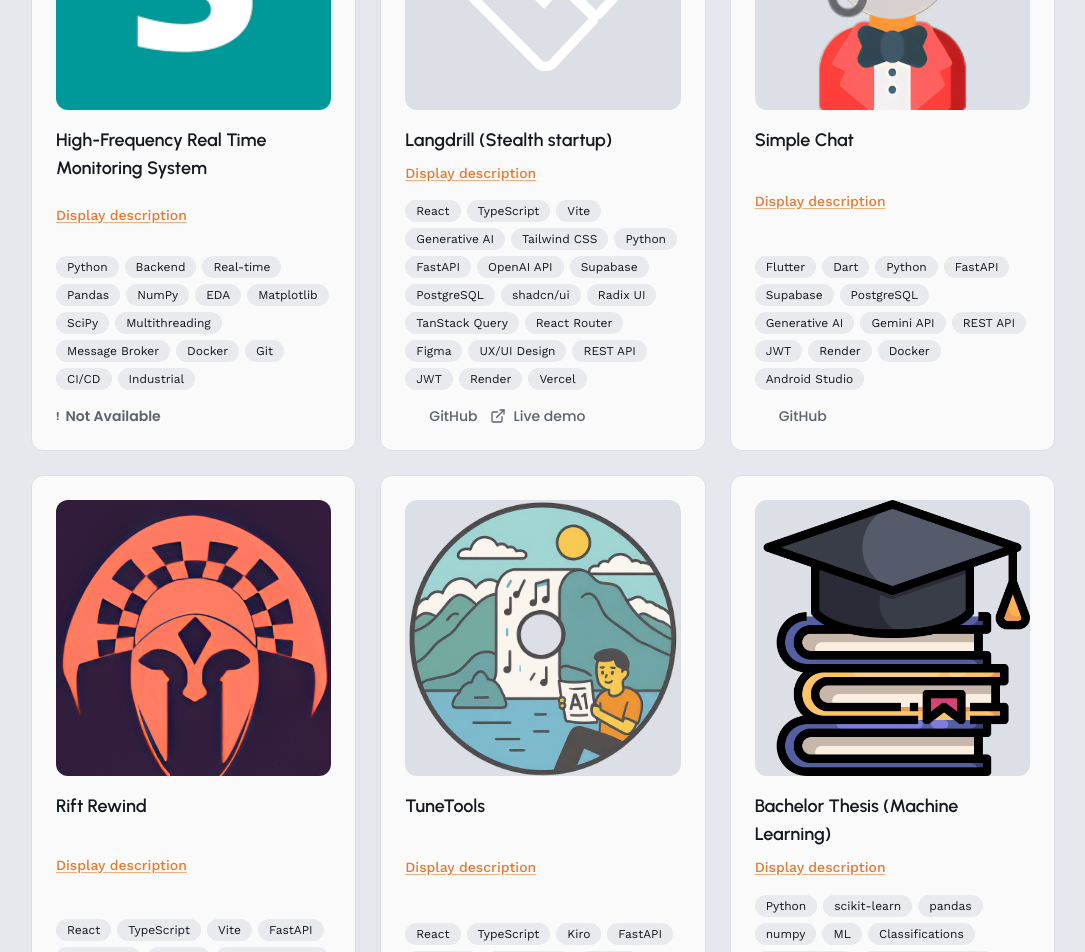
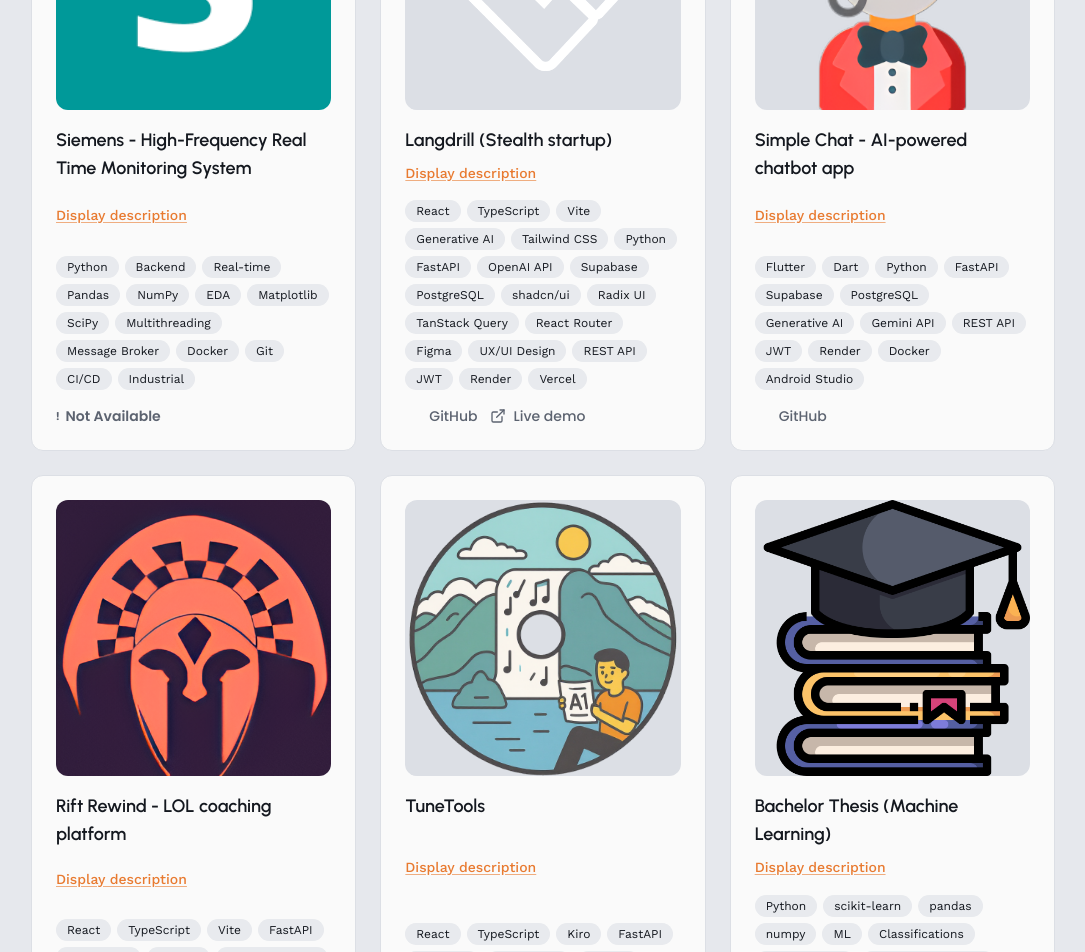
Before and after one commit to Rouxxel/per_web_venzer, a React (Vite) app in the folder frontend/: page / in a window 1280 px wide. Shown: the part 2740-3692 px from the top of the page, without its empty margins (97-1182 px from the left). Built offline with nearby package versions, Linux system fonts and the light colour scheme; some icons are missing.

Commit message:
Naming changes

```diff
--- a/frontend/src/data/projects.ts
+++ b/frontend/src/data/projects.ts
@@ -13,7 +13,7 @@ export interface Project {
 
 export const projects_en: Project[] = [
   {
-    title: "High-Frequency Real Time Monitoring System",
+    title: "Siemens - High-Frequency Real Time Monitoring System",
     image: "/images/siemens/siemens_logo.png",
     description:
       "This is a joint project between RWTH Aachen university, Weiss spindletechnologies and Siemens; I architected, developed, tested and deployed a production-grade, multi-threaded real-time high-frequency monitoring backend system. The Python-based system ingests high-volume sensor data via a message broker (MQTT), monitors and analyzes machine runtime behavior and exports CSV outputs and Pandas/Matplotlib visualizations for further analysis. Source code and demos are not public (Siemens proprietary).",
@@ -67,7 +67,7 @@ export const projects_en: Project[] = [
     live_demo: "https://langdrill.vercel.app",
   },
   {
-    title: "Simple Chat",
+    title: "Simple Chat - AI-powered chatbot app",
     image: "/images/simple_chat/ic_launcher.png",
     description:
       "AI-powered chatbot app built with a Flutter mobile client and Python-based FastAPI backend deployed on Render, using Gemini 2.5 Flash API and Supabase for user authentication, persistent chat history and user preferences and log in. The app is designed to be a way for users to converse with an AI chatbot with a personality of their choosing and maintain somewhat lasting conversation with it, although context and longterm memory remains a problem.",
@@ -90,7 +90,7 @@ export const projects_en: Project[] = [
     github: "https://github.com/Rouxxel/simple-chat",
   },
   {
-    title: "Rift Rewind",
+    title: "Rift Rewind - LOL coaching platform",
     image: "/images/rift_rewind/logo_helmet.png",
     description:
       "League of Legends coaching dashboard with a React+TS frontend and FastAPI backend that interfaces with the Riot Games API for match history, champion data and performance analytics. The webapp features a selection of pages for the user to go into detail about their match history, heroes sinergy, predictions among other things, always with a floating bubble to open a chatbot assistant that contains the context of the current page they are so they can obtain more precise insights.",
@@ -350,7 +350,7 @@ export const projects_en: Project[] = [
     github: "https://github.com/Rouxxel/drone_battery_performance_prediction",
   },
   {
-    title: "CorpuScan",
+    title: "CorpuScan - Financial document summarization",
     image: "/images/corpus_scan/logo.png",
     description:
       "Collaborated on a Big Berlin Hack project: CorpuScan turns dense financial documents into short executive video briefings. Users upload a PDF, paste a URL, or type a query; a multi-agent pipeline (Gemini 2.5 Pro) extracts key financials, writes a 4-scene script, generates voiceover via ElevenLabs TTS, renders motion graphics with the Hera API in parallel, and stitches everything into a playable MP4 with ffmpeg.",
@@ -374,6 +374,8 @@ export const projects_en: Project[] = [
       "REST API",
       "Docker",
       "Vercel",
+      "Business",
+      "Finance",
       "Railway",
     ],
     classifications: ["Fullstack", "Web", "AI / Data", "Hackathon"],
@@ -445,13 +447,13 @@ export const projects_en: Project[] = [
 //------------------------SPANISH DESCRIPTIONS-----------------------------
 //-------------------------------------------------------------------------
 const projectDescriptionsEs: Record<string, string> = {
-  "High-Frequency Real Time Monitoring System":
+  "Siemens - High-Frequency Real Time Monitoring System":
     "Este es un proyecto conjunto entre la universidad RWTH Aachen, Weiss spindletechnologies y Siemens. Yo arquitecté, desarrollé, probé y desplegué un backend de monitoreo en tiempo real y alta frecuencia, multihilo y de nivel productivo para un proyecto conjunto con RWTH Aachen y Weiss Spindletechnologies. El sistema en Python admite grandes volúmenes de datos de sensores mediante un message broker, monitorea y analiza el comportamiento de la máquinas, exporta resultados en CSV y gráficos	con Pandas/Matplotlib para análisis post-test. El código fuente y demos no son públicos (propiedad de Siemens).",
   "Langdrill (Stealth startup)":
     "Como desarrollador frontend, trabajé en una plataforma educativa mejorada con IA construida con React+TS en frontend y FastAPI en backend. Incluye acceso por roles para profesores/estudiantes, generación de ejercicios con IA (escritura, lectura, escucha con TTS y conversación con agente de voz/IA), gestión de clases, seguimiento de tareas, analíticas de estudiantes y sistema de plantillas. También estaba conectada a Supabase (PostgreSQL) para autenticación y almacenamiento de datos.",
-  "Simple Chat":
+  "Simple Chat - AI-powered chatbot app":
     "Aplicación de chatbot que implementa una API de IA y fue construida con cliente móvil Flutter y backend FastAPI en Python desplegado en Render, usando la API Gemini 2.5 Flash y Supabase para autenticación, historial persistente y preferencias de usuario. La app está diseñada para conversar con un chatbot con personalidad configurable y mantener conversaciones más duraderas, aunque el contexto y la memoria a largo plazo siguen siendo un reto.",
-  "Rift Rewind":
+  "Rift Rewind - LOL coaching platform":
     "Dashboard de coaching para League of Legends con frontend en React+TS y backend en FastAPI que se integra con la API de Riot Games para historial de partidas, datos de campeones y analíticas de rendimiento. La web ofrece varias páginas para profundizar en historial, sinergias y predicciones, además de una burbuja flotante para abrir un asistente conversacional con contexto de la página actual y obtener insights más precisos.",
   "TuneTools":
     "Pipeline que convierte contexto diario (noticias, clima, calendario) en canciones personalizadas: un LLM genera especificaciones y letras, el modelo YuE sintetiza audio en RunPod y la API de Gemini crea el arte del álbum para entregar una canción al usuario. El frontend está desplegado en Vercel, el backend en Railway, conectado a Supabase para autenticación y almacenamiento de audios/arte generados.",
@@ -471,7 +473,7 @@ const projectDescriptionsEs: Record<string, string> = {
     "Extensión de Chrome como probador virtual: permite seleccionar una prenda desde la página o mediante arrastrar y soltar, subir una selfie y generar un resultado de prueba virtual con IA. Tiene interfaz en panel lateral con content script para 'seleccionar desde la página'; backend FastAPI que ejecuta llamados API de FLUX de Black Forest Labs para composición multi-imagen (MIC), con endpoints de sondeo y descarga. Incluye endpoints extra para futuras funciones de Text-To-Image (TTI) e Image Edit With Mask (IDWM).",
   "Drone battery performance prediction system":
     "Sistema híbrido de física + ML para predecir y optimizar el rendimiento de baterías de drones en entornos fríos. Arquitectura de 4 capas: un pipeline de ingeniería de características extrae 22 features de series temporales (térmicas, eléctricas, de movimiento) de la telemetría bruta; una red LSTM en PyTorch predice el voltaje y la temperatura de la batería en el siguiente paso usando una ventana deslizante; un Modelo de Circuito Equivalente + simulador térmico proporciona una línea base física que la capa ML corrige de forma residual; y un controlador basado en reglas activa la limitación de corriente y el precalentamiento termodinámico según las predicciones. Verificado con una suite de tests de propiedades con Hypothesis que cubre física, estados del modelo, transformaciones de datos y límites del controlador.",
-  "CorpuScan":
+  "CorpuScan - Financial document summarization":
     "Colaboré en un proyecto para el Big Berlin Hack: CorpuScan convierte documentos financieros densos en breves briefings ejecutivos en video. Usuarios suben un PDF, pegan una URL o una query; el pipeline multi-agente (Gemini 2.5 Pro) extrae los datos financieros clave, redacta un guion de 4 escenas, genera la narración con ElevenLabs TTS, renderiza gráficos en movimiento con la API de Hera en paralelo y ensambla todo en un MP4 reproducible con ffmpeg.",
   "Companion Sonion VSCode extension":
     "Extensión simple de VSCode que agrega entidades 'companion' animadas en un panel. Usuarios pueden generar múltiples compañeros en formato GIF/PNG/WebM, arrastrarlos y redimensionarlos, también personalizar el que quieran renderizar. Posee estado persistente entre sesiones y guardado/carga de perfiles. Solo quería divertirme",
@@ -483,13 +485,13 @@ const projectDescriptionsEs: Record<string, string> = {
 //------------------------FRENCH DESCRIPTIONS------------------------------
 //-------------------------------------------------------------------------
 const projectDescriptionsFr: Record<string, string> = {
-  "High-Frequency Real Time Monitoring System":
+  "Siemens - High-Frequency Real Time Monitoring System":
     "Ce un projet conjoint entre RWTH Aachen université, Weiss Spindletechnologies et Siemens. J’ai architecturé, développé, testé et déployé un backend de surveillance a temps réel et haute fréquence, multithread et de niveau production. Le système Python ingère de grands volumes de données de capteurs via un message broker, surveille et analyse le comportement des machines, et exporte des résultats en CSV et graphiques avec Pandas/Matplotlib pour analyse post-test. Le code source et les démonstrations sont pas publics (propriété de Siemens).",
   "Langdrill (Stealth startup)":
     "En tant que développeur frontend, j’ai travaillé sur une plateforme éducative améliorée par IA, construite avec React+TS pour le frontend et FastAPI pour le backend. Elle inclut un accès par rôle pour enseignants/étudiants, génération d’exercices IA (écriture, lecture, écoute avec TTS et conversation avec agent IA/voix), gestion de classes, suivi des devoirs, analyses des étudiants et système de templates. Elle était également connectée à Supabase (PostgreSQL) pour l’authentification et le stockage des données.",
-  "Simple Chat":
+  "Simple Chat - AI-powered chatbot app":
     "Application de chatbot alimentée par une API IA, construite avec un client mobile Flutter et un backend FastAPI en Python déployé sur Render, utilisant l’API Gemini 2.5 Flash et Supabase pour l’authentification, l’historique persistant et les préférences utilisateur. L’application permet de converser avec un chatbot à personnalité configurable et de maintenir des conversations relativement longues, bien que le contexte et la mémoire à long terme restent un défi.",
-  "Rift Rewind":
+  "Rift Rewind - LOL coaching platform":
     "Tableau de bord de coaching pour League of Legends avec frontend en React+TS et backend FastAPI intégré à l’API Riot Games pour l’historique des matchs, les données des champions et les analyses de performance. Le site propose plusieurs pages pour explorer l’historique, les synergies et les prédictions, avec une bulle flottante ouvrant un assistant conversationnel contextualisé pour obtenir des insights précis.",
   "TuneTools":
     "Pipeline transformant le contexte quotidien (actualités, météo, calendrier) en chansons personnalisées : un LLM génère les spécifications et les paroles, le modèle YuE synthétise l’audio sur RunPod, et l’API Gemini crée la pochette de l’album pour livrer la chanson à l’utilisateur. Le frontend est déployé sur Vercel, le backend sur Railway, connecté à Supabase pour l’authentification et le stockage des fichiers audio et images générés.",
@@ -509,7 +511,7 @@ const projectDescriptionsFr: Record<string, string> = {
     "Extension Chrome de try-on virtuel : permet de sélectionner un vêtement depuis la page ou par glisser-déposer, ajouter un selfie et obtenir un résultat IA. UI en panneau latéral avec content script pour « sélectionner depuis la page »; backend FastAPI exécutant l’API FLUX de Black Forest Labs pour composition multi-images (MIC), avec endpoints de polling et téléchargement. Endpoints supplémentaires pour futures fonctionnalités Text-To-Image (TTI) et Image Edit With Mask (IDWM).",
   "Drone battery performance prediction system":
     "Système hybride physique + ML pour prédire et optimiser les performances des batteries de drones dans des environnements froids. Architecture en 4 couches : un pipeline d’ingénierie des caractéristiques extrait 22 features de séries temporelles (thermiques, électriques, de mouvement) depuis la télémétrie brute ; un réseau LSTM PyTorch prédit la tension et la température de la batterie à l’étape suivante via une fenêtre glissante ; un Modèle de Circuit Équivalent + simulateur thermique fournit une baseline physique que la couche ML corrige de façon résiduelle ; et un contrôleur à base de règles déclenche la limitation de courant et le préchauffage thermodynamique selon les prédictions. Vérifié avec une suite de tests de propriétés Hypothesis couvrant la physique, les états du modèle, les transformations de données et les limites du contrôleur.",
-  "CorpuScan":
+  "CorpuScan - Financial document summarization":
     "J'ai collaboré à un projet pour le Big Berlin Hack: CorpuScan transforme des documents financiers denses en courtes vidéos de briefing exécutif. Les utilisateurs téléchargent un PDF, collent une URL ou saisissent une requête; un pipeline multi-agents (Gemini 2.5 Pro) extrait les données financières clés, rédige un script en 4 scènes, génère la narration via ElevenLabs TTS, rend les motion graphics avec l'API Hera en parallèle, et assemble le tout en un MP4 lisible avec ffmpeg.",
   "Companion Sonion VSCode extension":
     "Extension VSCode simple qui ajoute des entités 'companion' animées dans un panneau. Users peuvent générer plusieurs compagnons au format GIF/PNG/WebM, les faire glisser et les redimensionner, ainsi que personnaliser celui qu'ils souhaitent rendre. Il dispose d'un état persistant entre les sessions et de la sauvegarde/chargement de profils. Je voulais juste m'amuser",
```
